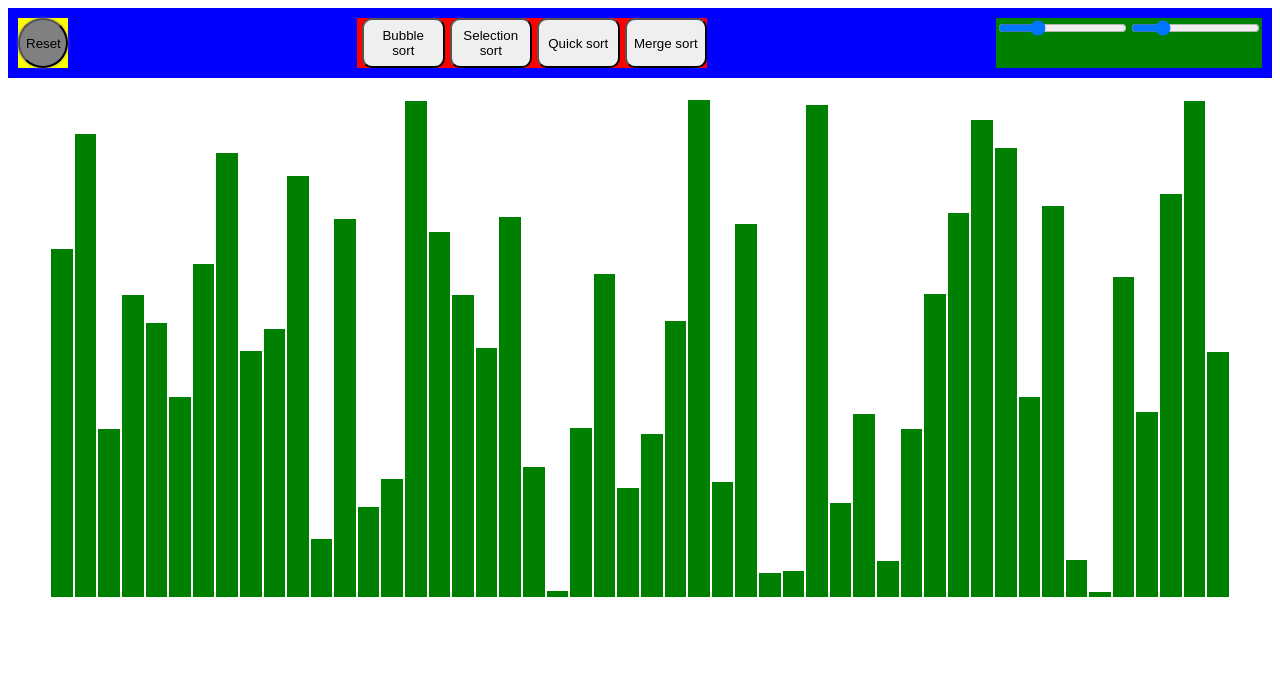
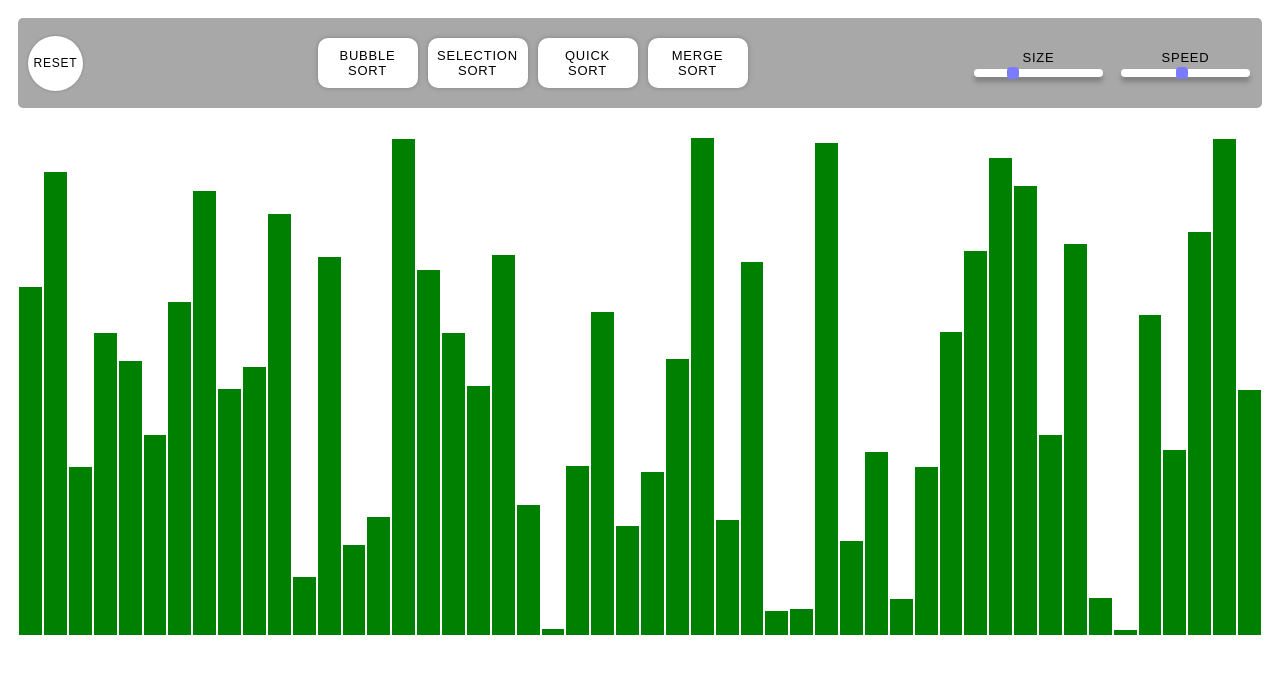
Before and after one commit to Iispar/sorting-visualizer, a React (Create React App) app: page / in a window 1280 px wide. Shown: the top 674 px of the page. Built offline with nearby package versions, Linux system fonts and the light colour scheme.

Commit message:
added css to header and changed layout to griid

```diff
--- a/src/components/SortingVisualizer.css
+++ b/src/components/SortingVisualizer.css
@@ -1,13 +1,38 @@
+
 .array-container {
-    position: absolute;
     left: 50px;
     right: 50px;
-    top: 100px;
+    top: 200px;
     display: flex;
     flex-wrap: nowrap;
     justify-content: center;
+    grid-column-start: 1;
+    grid-column-end: 4;
     transform: scaleY(-1);
 }
+
+.grid-container {
+    display: grid;
+    grid-template-columns: auto auto auto;
+    gap: 10px;
+    padding: 10px;
+  }
+
+.grid-container > div {
+    text-align: center;
+    padding: 20px 0;
+  }
+
+.header-container {
+    display: flex;
+    justify-content: space-between;
+    align-items: center;
+    height: 50px;
+    grid-column-start: 1;
+    grid-column-end: 4;
+    background: rgb(168, 168, 168);
+    border-radius: 5px;
+  }
 
 .array-bar {
     width: 5%;
@@ -16,48 +41,139 @@
     margin: 0 1px;
 }
 
-.header-container {
-    height: 50px;
-    background-color: blue;
+.error-container {
     display: flex;
+    width: 55px;
+    height: 55px;
     padding: 10px;
-    overflow: auto;
-    justify-content: space-between;
-}
-
-.error-container {
-    width: 50px;
-    height: 50px;
-    background: yellow;
 }
 .button-container {
-    width: 350px;
+    width: 450px;
     height: 50px;
-    background: red;
     display: flex;
+    justify-content: center;
 }
 
 .slide-container {
-    background: green;
+    width: 280px;
+    display: flex;
+    justify-content: center;
+    justify-content: space-between;
+    padding: 10px;
+}
+
+.sizeSliderContainer {
+    position: relative;
+    display: flex;
+    justify-content: center;
+    top: 10px;
+}
+
+.speedSliderContainer {
+    position: relative;
+    display: flex;
+    justify-content: center;
+    top: 10px;
+}
+
+.sizeSliderCaption {
+    height: 32px;
+    position: absolute;
+    top: -30px;
+    text-transform: uppercase;
+        font-size: 13px;
+        font-family: "Work Sans", sans-serif;
+        font-weight: 500;
+        letter-spacing: 0.8px;
+}
+
+.speedSliderCaption {
+    height: 32px;
+    position: absolute;
+    top: -30px;
+    text-transform: uppercase;
+        font-size: 13px;
+        font-family: "Work Sans", sans-serif;
+        font-weight: 500;
+        letter-spacing: 0.8px;
 }
 
 .reset-button {
-    display: block;
+    text-align: center;
+    vertical-align: middle;
+    padding: 0px;
     height: 100%;
     width: 100%;
     border-radius: 50%;
     overflow: hidden;
-    background: gray;
-    box-shadow: 0 0 3px gray;
+    background: rgb(255, 255, 255);
+    box-shadow: 0 0 3px grey;
+    border-width: 0;
+    text-transform: uppercase;
+        font-size: 12px;
+        font-family: "Work Sans", sans-serif;
+        font-weight: 500;
+        letter-spacing: 0.8px;
 }
 
 .reset-button:hover {
-    background: red;
+    transform: translateY(2px);
+    color: rgb(30, 30, 30);
+    box-shadow: .0rem 0 5px #777;
 }
 
 .array-button {
-    width: 200px;
+    display: block;
+    width: 100px;
     height: 50px;
     border-radius: 10px;
-    margin-left: 5px;
+    margin-left: 10px;
+    border: none;
+    box-shadow: 0 0 5px grey;
+    background: white;
+    text-transform: uppercase;
+        font-size: 13px;
+        font-family: "Work Sans", sans-serif;
+        font-weight: 500;
+        letter-spacing: 0.8px;
 }
+.array-button:hover span {
+    display: none;
+}
+.array-button:hover:after{
+    content: "Start";
+}
+
+.slider {
+    -webkit-appearance: none;
+    appearance: none;
+    position: relative;
+    width: 100%;
+    height: 8px;
+    background: white;
+    outline: none;
+    border-radius: 4px;
+    box-shadow: 0 5px 5px grey;
+}
+
+.slider::-webkit-slider-thumb {
+    -webkit-appearance: none;
+    appearance: none;
+    width: 12px;
+    height: 12px;
+    background: rgb(123, 123, 255);
+    border-radius: 4px;
+}
+
+.footer-container {
+    display: grid;
+    grid-row-start: 3;
+    grid-row-end: 3;
+    grid-column-start: 1;
+    grid-column-end: 4;
+    text-transform: uppercase;
+        font-size: 20px;
+        font-family: "Work Sans", sans-serif;
+        font-weight: 500;
+        letter-spacing: 0.8px;
+}
--- a/src/components/SortingVisualizer.js
+++ b/src/components/SortingVisualizer.js
@@ -2,7 +2,7 @@ import React, { useState } from 'react'
 import './SortingVisualizer.css'
 import { bubbleSort, selectionSort, quickSort, mergeSort, stopExec, wait } from './sorts'
 
-let delay = 50
+let delay = 150
 let arrSize = 50
 let execution = false
 
@@ -11,13 +11,13 @@ const SortingVisualizer = () => {
     arrSize = document.querySelector('#sizeSlider').value
     const arrSizeSlider = document.querySelector('#sizeSlider')
     arrSizeSlider.addEventListener('input', function () {
-      arrSize = document.querySelector('#sizeSlider').value
+      arrSize = arrSizeSlider.value
       setArray(Array.from({ length: arrSize }, () => Math.floor(Math.random() * 500)))
     })
 
     const delaySlider = document.querySelector('#speedSlider')
     delaySlider.addEventListener('input', function () {
-      delay = 250 - document.querySelector('#speedSlider').value
+      delay = 250 - delaySlider.value
     })
 
     const buttonContainer = document.querySelector('#button-container')
@@ -50,6 +50,7 @@ const SortingVisualizer = () => {
       bars[i].style.background = 'green'
     }
     execution = false
+    enableActions()
     setArray(arr)
   }
 
@@ -69,7 +70,7 @@ const SortingVisualizer = () => {
       }
     }
     if (!broken) {
-      return <h1> Sorted </h1>
+      return <p> The array is sorted </p>
     }
   }
 
@@ -121,50 +122,69 @@ const SortingVisualizer = () => {
     if (!execution) {
       disableActions()
       await selectionSort(array, swap, delay)
-      enableActions()
+      disableActions()
     }
   }
   const sortQuickSort = async () => {
     if (!execution) {
-      execution = true
+      disableActions()
       await quickSort(array, 0, parseInt(array.length) - 1, swap, delay)
-      execution = false
+      disableActions()
     }
   }
   const sortMergeSort = () => {
     if (!execution) {
-      execution = true
+      disableActions()
       mergeSort(array, 0, parseInt(array.length) - 1, delay)
-      execution = false
+      disableActions()
     }
   }
 
   return (
-    <>
-    <section className="header-container">
+    <div className="grid-container">
+      <div className="header-container">
         <div className="error-container">
           <button onClick={resetArray} id="resetButton" className="reset-button"> Reset </button>
         </div>
 
         <div className="button-container" id="button-container">
-        <button onClick={sortBubbleSort} id="bubbleSortButton" className="array-button"> Bubble sort </button>
-        <button onClick={sortSelectionSort} id="selectionSortButton" className="array-button"> Selection sort </button>
-        <button onClick={sortQuickSort} id="quickSortButton" className="array-button"> Quick sort </button>
-        <button onClick={sortMergeSort} id="mergeSortButton" className="array-button"> Merge sort </button>
+          <button onClick={sortBubbleSort} id="bubbleSortButton" className="array-button">
+            <span> Bubble Sort </span>
+          </button>
+          <button onClick={sortSelectionSort} id="selectionSortButton" className="array-button">
+            <span> Selection Sort </span>
+          </button>
+          <button onClick={sortQuickSort} id="quickSortButton" className="array-button">
+            <span> Quick Sort </span>
+          </button>
+          <button onClick={sortMergeSort} id="mergeSortButton" className="array-button">
+            <span> Merge Sort </span>
+          </button>
         </div>
 
         <div className="slide-container" id="slide-container">
+          <div className="sizeSliderContainer">
             <input type="range" min="10" max="150" defaultValue="50" className="slider" id="sizeSlider" step="5"></input>
-          <input type="range" min="10" max="200" defaultValue="50" className="slider" id="speedSlider" step="5"></input>
+            <div className="sizeSliderCaption">
+              <p> Size </p>
             </div>
-    </section>
+          </div>
+          <div className="speedSliderContainer">
+            <input type="range" min="10" max="200" defaultValue="100" className="slider" id="speedSlider" step="5"></input>
+            <div className="speedSliderCaption">
+              <p> Speed </p>
+            </div>
+          </div>
+        </div>
+      </div>
+
       <div className = "array-container">
         {arrayList()}
       </div>
-    <div>
+      <div className = "footer-container">
         {checkArray()}
       </div>
-    </>
+    </div>
   )
 }
 
```
Lines whose indentation alone changed are shown as unchanged.
